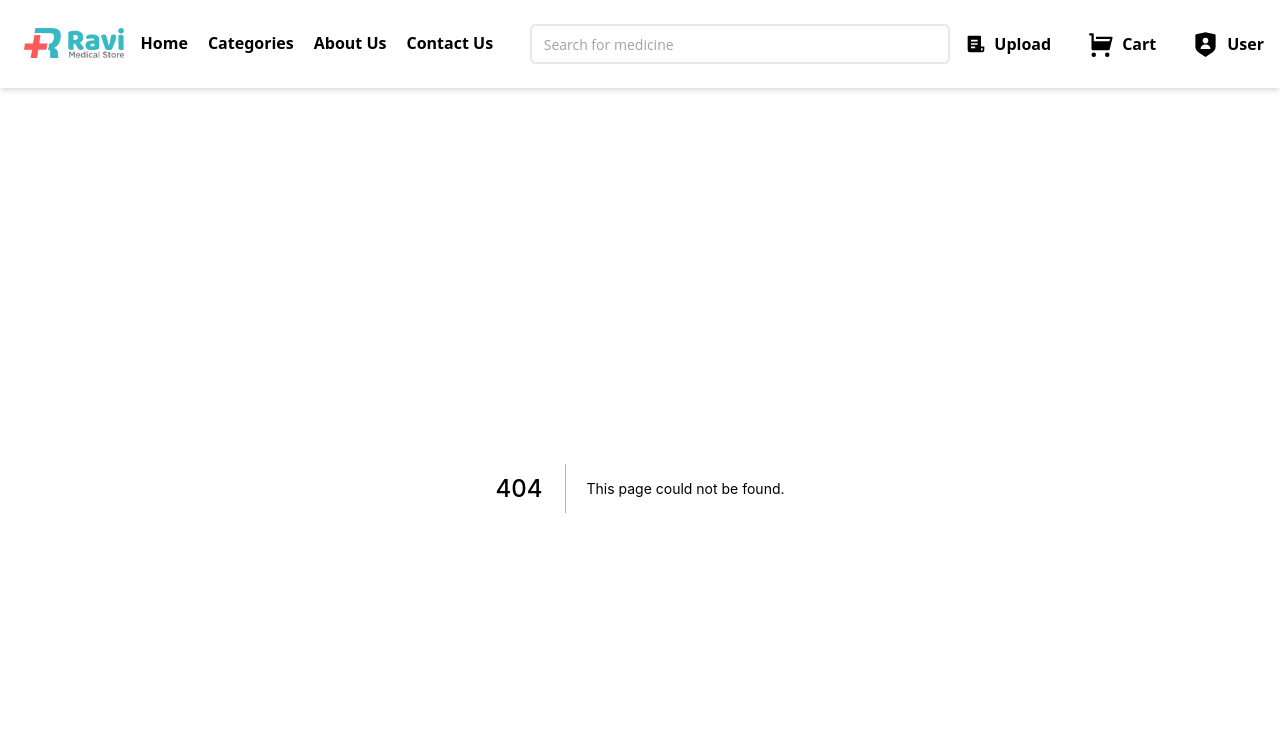
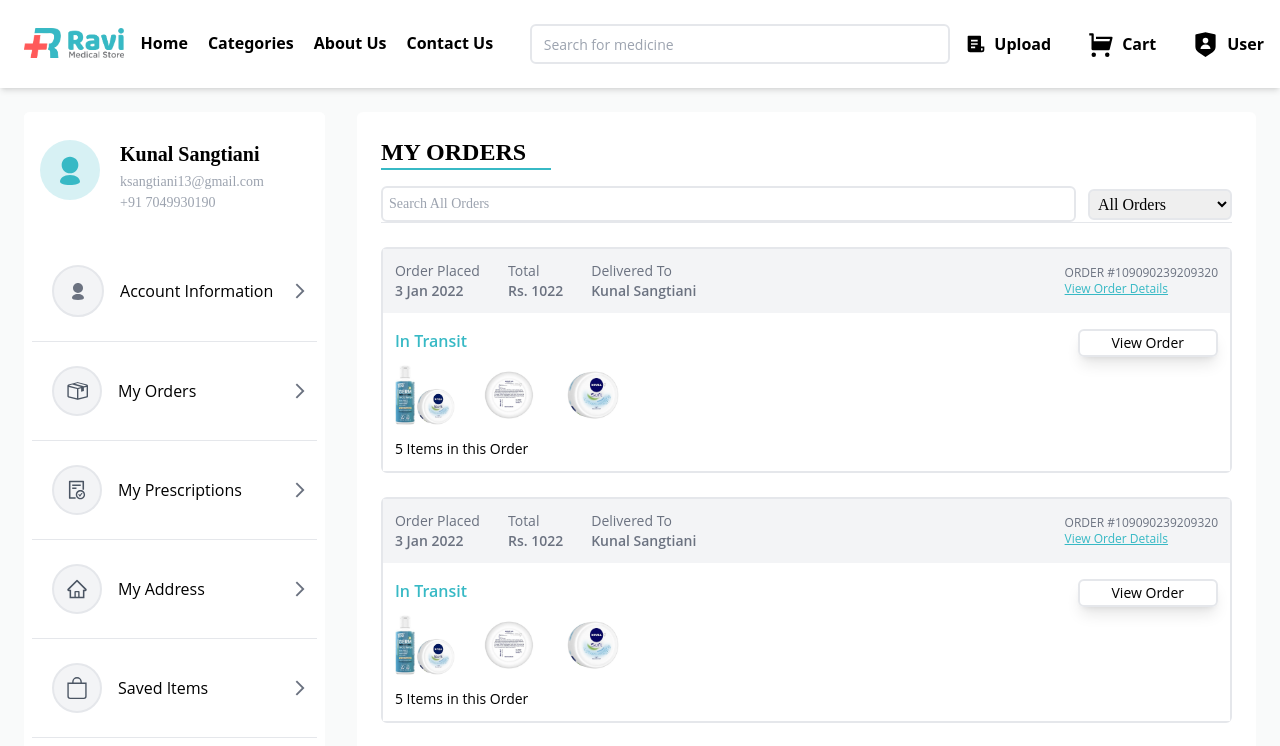
Before and after one commit to kunals131/EParmacy, a Next.js app in the folder client/: page /account/myorders in a window 1280 px wide. Before the commit this address had no page. Shown: the top 746 px of the page. Built offline with nearby package versions, Linux system fonts and the light colour scheme.

Commit message:
Created Orders Page

```diff
--- a/client/components/AccountLayout.jsx
+++ b/client/components/AccountLayout.jsx
@@ -3,11 +3,11 @@ import AccountSidebar from './AccountSidebar'
 
 const AccountLayout = ({children}) => {
   return (
-    <div className='flex lg:space-x-10 lg:p-4'>
-        <div className='hidden lg:block'>
+    <div className='flex lg:space-x-16 xl:space-x-18 xl:p-6 lg:p-4 3xl:px-20 3xl:py-10'>
+        <div className='hidden lg:block rounded-md'>
         <AccountSidebar/>
         </div>
-        <div className='p-2 bg-white w-[100%]'>
+        <div className='p-2 bg-white w-[100%] xl:w-[80%] rounded-md'>
             {children}
         </div>
 
--- a/client/components/AccountSidebar.jsx
+++ b/client/components/AccountSidebar.jsx
@@ -9,13 +9,13 @@ import {RiLogoutCircleLine, RiLockPasswordLine} from 'react-icons/ri';
 
 const MenuItem = ({title,link,icon})=>{
     return (
-        <div className='flex  justify-between items-center'>
-        <div className='flex p-2 items-center space-x-4'>
+        <div className='flex  justify-between 2xl:px-2 items-center'>
+        <div className='flex p-2 items-center space-x-4 lg:px-3'>
             <div className='p-3 border-2 rounded-full flex items-center justify-center bg-gray-100'>{icon}</div>
-            <div className=' text-lg'>{title}</div>
+            <div className=' text-lg 2xl:text-base'>{title}</div>
         </div>
         <div>
-        <MdArrowForwardIos className='text-gray-500' size={20}/>
+        <MdArrowForwardIos className='text-gray-500' size={18}/>
         </div>
 
     </div>
@@ -24,18 +24,18 @@ const MenuItem = ({title,link,icon})=>{
 
 const AccountSidebar = () => {
   return (
-    <div className='p-2'>
+    <div className='bg-white rounded-md lg:w-[110%] xl:w-[112%]'>
         <div className='bg-white flex space-x-5 font-poppins py-7 px-4 rounded-md'>
             <div className='h-[60px] flex items-center bg-primary bg-opacity-20 justify-center w-[60px]  rounded-full'>
                 <TiUser size={40} className='text-primary'/>
             </div>
             <div>
-                <div className='font-semibold font-poppins text-2xl'>Kunal Sangtiani</div>
-                <div className='text-sm text-gray-400 mt-[2px]'>ksangtiani13@gmail.com</div>
+                <div className='font-semibold font-poppins text-2xl lg:text-xl'>Kunal Sangtiani</div>
+                <div className='text-sm text-gray-400 mt-[2px] lg:mt-1'>ksangtiani13@gmail.com</div>
                 <div className='text-sm mt-[1px] text-gray-400'>+91 7049930190</div>
             </div>
         </div>
-        <div className='mt-2 p-3 bg-white space-y-4'>
+        <div className='mt-2 p-3 lg:p-2 bg-white space-y-4'>
               <MenuItem title={'Account Information'} icon={<TiUser size={24} className='text-gray-500'/>}/>
               <hr />
               <MenuItem title={'My Orders'} icon={<GoPackage className='text-gray-600' size={22}/>}/>
--- /dev/null
+++ b/client/pages/account/myorders/[id].jsx
@@ -0,0 +1,9 @@
+import React from 'react'
+
+const Order = () => {
+  return (
+    <div>Order</div>
+  )
+}
+
+export default Order
--- /dev/null
+++ b/client/pages/account/myorders/index.jsx
@@ -0,0 +1,101 @@
+import React from 'react'
+import AccountLayout from '../../../components/AccountLayout';
+import Image from 'next/image';
+
+const OrderItem = ()=>{
+  return (
+    <>
+    <div className='lg:hidden  flex items-center p-2 space-x-4'>
+      <div className='p-1 border-2 rounded-md'>
+        <Image src='/product/p1.png' width={70} height={70}/>
+      </div>
+      <div>
+        <div className='font-semibold '>Calpol Syrup and 3 more items...</div>
+        <div className='text-sm text-gray-400'>Ordered on 22-Jan-2022</div>
+        <div className='text-xs  text-blue-600'>Status : In Transit</div>
+
+      </div>
+    </div>
+    <div className='hidden lg:block rounded-md font-default border-2'>
+      <div className=''>
+        <div className='justify-between p-3 bg-gray-100 text-gray-500 flex items-center'>
+          <div className='flex space-x-7 items-center text-sm'>
+            <div className='flex flex-col'>
+              <div className=''>Order Placed</div>
+              <div className='font-semibold'>3 Jan 2022</div>
+            </div>
+            <div className='flex flex-col'>
+              <div>Total</div>
+              <div className='font-semibold'>Rs. 1022</div>
+            </div>
+            <div className='flex flex-col'>
+              <div>Delivered To</div>
+              <div className='font-semibold'>Kunal Sangtiani</div>
+            </div>
+          </div>
+          <div className='flex flex-col text-xs'>
+            <div>ORDER #109090239209320</div>
+            <div className='text-primary underline'>View Order Details</div>
+          </div>
+        </div>
+      </div>
+      <div className='bg-white p-3 mt-1 flex justify-between 3xl:p-5'>
+
+        <div>
+          <div className='text-primary font-semibold'>In Transit</div>
+          <div className='flex space-x-6 mt-3'>
+          <div>
+          <Image src='/product/p1.png' width={60} height={60}/>
+          </div>
+          <div>
+          <Image src='/product/p3.png' width={60} height={60}/>
+          </div>
+          <div>
+          <Image src='/product/p2.png' width={60} height={60}/>
+          </div>
+          </div>
+          <div className='mt-2 text-sm'>5 Items in this Order</div>
+        </div>
+        <div>
+          <div class='text-xs px-4 py-[2px] border-2 rounded-md shadow-lg xl:text-sm  2xl:px-8 '>View Order</div>
+        </div>
+      </div>
+
+    </div>
+    <hr className='lg:hidden' />
+    </>
+  )
+}
+
+const Orders = () => {
+  return (
+    <AccountLayout>
+     <div className='p-3 font-poppins lg:p-4'>
+        <div className='text-2xl font-semibold'>MY ORDERS</div>
+        <div className='w-[20%] h-[2px] bg-primary'></div>
+        <div className='mt-4 flex space-x-3 items-center'>
+          <div className='w-[100%]'>
+          <input type="text" className='text-sm border-2 w-[100%] p-[6px] rounded-md' placeholder='Search All Orders' />
+          </div>
+          <div>
+            <select name="filterOrders" className='border-2 p-1 rounded-md' id="filterOrder">
+              <option value="AllOrders">All Orders</option>
+              <option value="Active Orders">Active Orders</option>
+              <option value="Active Orders">Delivered Orders</option>
+              <option value="cancelledOrders">Cancelled Orders</option>
+            </select>
+          </div>
+        </div>
+        <hr />
+        <div className='mt-6 space-y-3 lg:space-y-6'>
+          <OrderItem/>
+          <OrderItem/>
+          <OrderItem/>
+          <OrderItem/>
+        </div>
+      </div>
+    </AccountLayout>
+  )
+}
+
+export default Orders
--- a/client/pages/account/user.jsx
+++ b/client/pages/account/user.jsx
@@ -35,7 +35,7 @@ const User = () => {
   }
   return (
     <AccountLayout>
-      <div className='p-3 font-poppins'>
+      <div className='p-3 font-poppins lg:p-4'>
         <div className='text-2xl font-semibold'>USER DETAILS</div>
         {editMode&&<div className='text-green-600 text-sm mt-1'>You are in Edit Mode, You can change any field and save the changes.</div>}
         <div className='mt-5 space-y-7 lg:space-y-0 lg:flex'>
```
